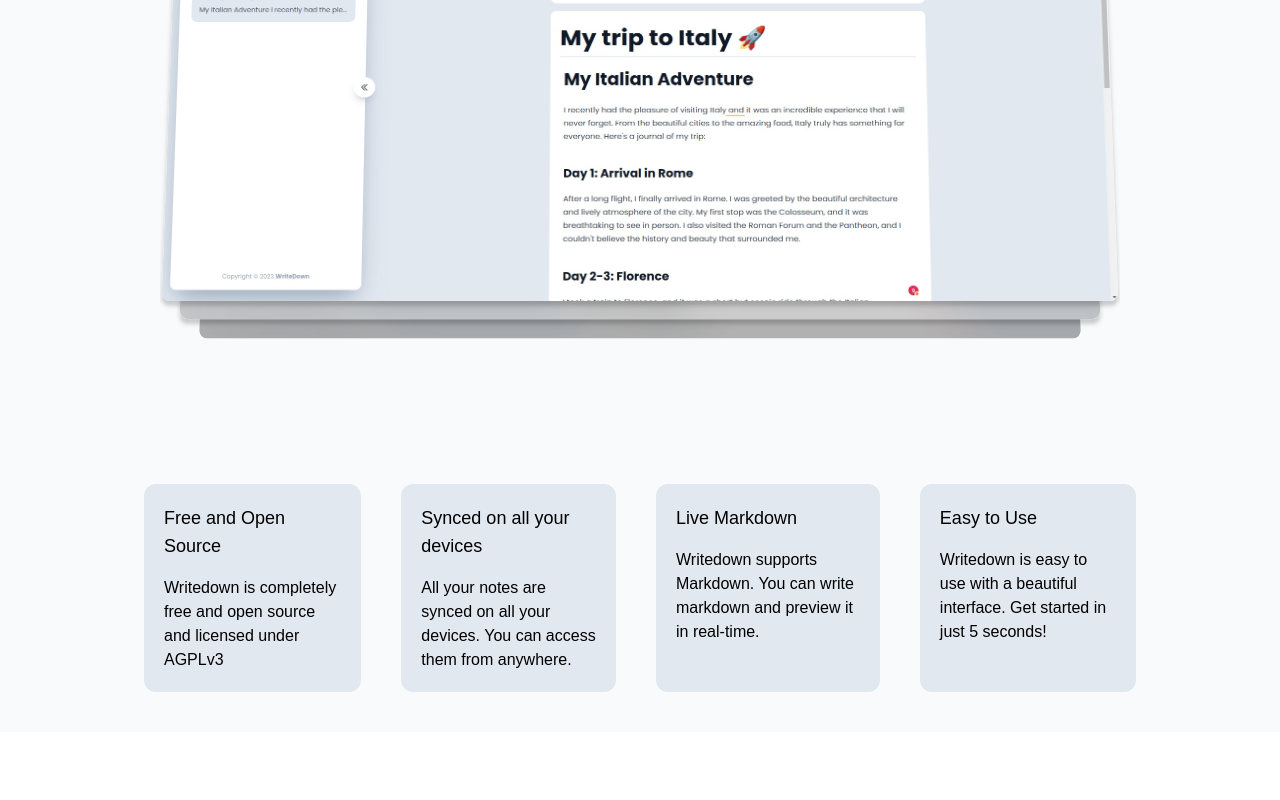
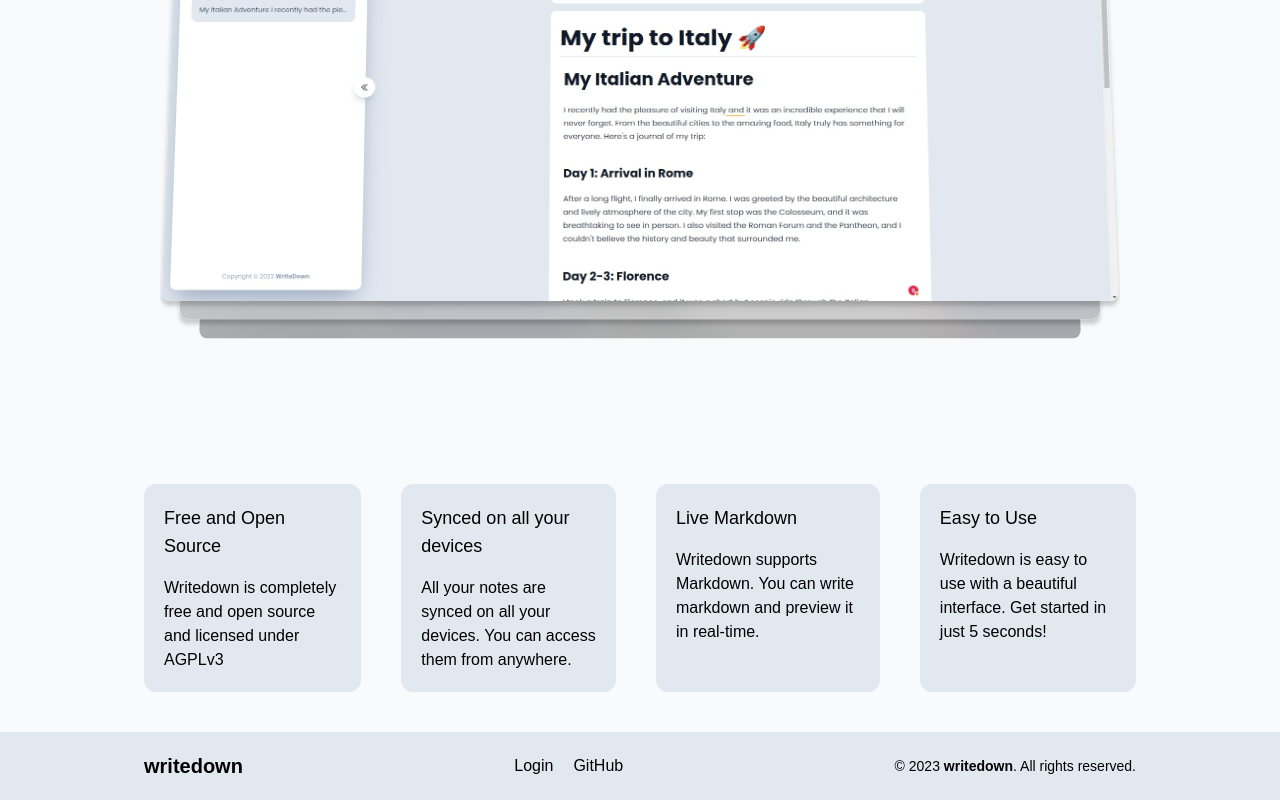
Before and after one commit to NayamAmarshe/writedown, a Next.js app: page / in a window 1280 px wide. Shown: the part 627-1427 px from the top of the page. Before the commit the page ends 1359 px from the top, so only its background shows below. Built offline with nearby package versions, Linux system fonts and the light colour scheme; a small style sheet from the web is missing.

Commit message:
Added footer

```diff
--- /dev/null
+++ b/components/home/Footer.tsx
@@ -0,0 +1,29 @@
+import Link from "next/link";
+import React from "react";
+
+const Footer = () => {
+  return (
+    <footer className="flex flex-row items-center justify-between bg-slate-200 px-36">
+      <div className="py-5">
+        <h1 className="text-xl font-semibold">writedown</h1>
+      </div>
+      <div>
+        <ul className="flex flex-row gap-5">
+          <li>
+            <Link href="/login">Login</Link>
+          </li>
+          <li>
+            <a href="https://github.com/NayamAmarshe/writedown">GitHub</a>
+          </li>
+        </ul>
+      </div>
+      <div>
+        <p className="text-sm">
+          © {new Date().getFullYear()} <b>writedown</b>. All rights reserved.
+        </p>
+      </div>
+    </footer>
+  );
+};
+
+export default Footer;
--- a/pages/index.tsx
+++ b/pages/index.tsx
@@ -1,6 +1,7 @@
 import HeroSection from "@/components/home/HeroSection";
 import Features from "@/components/home/Features";
 import Navbar from "@/components/home/Navbar";
+import Footer from "@/components/home/Footer";
 import type { NextPage } from "next";
 
 const Home: NextPage = () => {
@@ -9,6 +10,7 @@ const Home: NextPage = () => {
       <Navbar />
       <HeroSection />
       <Features />
+      <Footer />
     </div>
   );
 };
```
